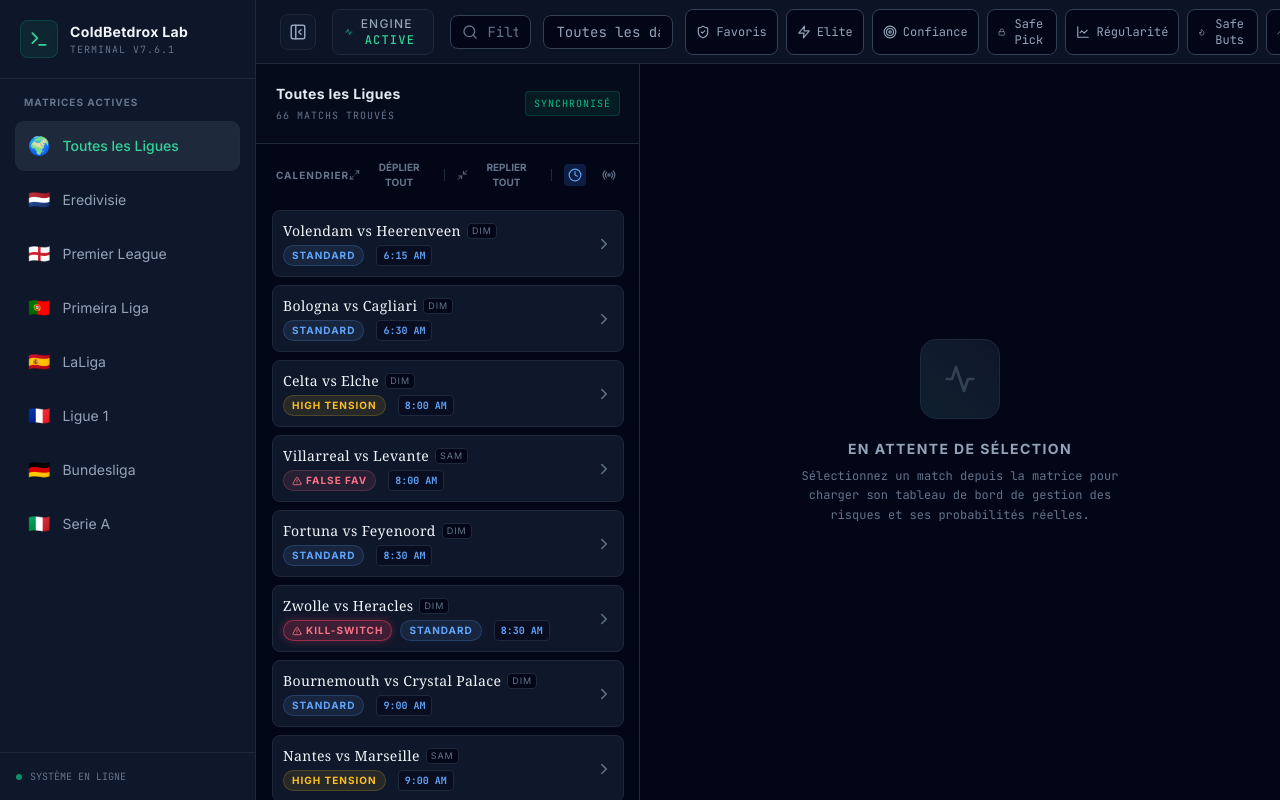
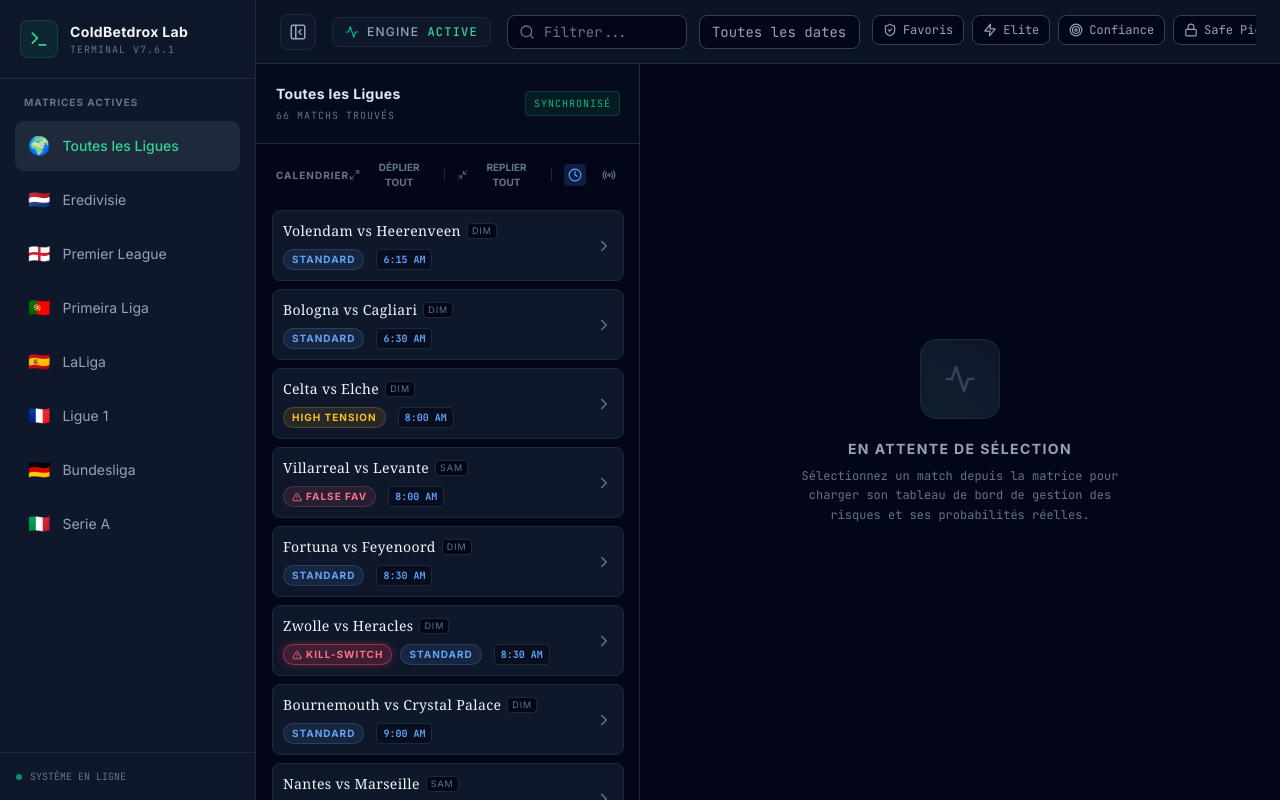
Before and after one commit to jnronelemile/betting-matrix-ui, a React (Vite) app: page / in a window 1280 px wide. Built offline with nearby package versions, Linux system fonts and the light colour scheme.

Commit message:
fix: optimize UI layouts for very small screens (Samsung S8+)

```diff
--- a/src/App.jsx
+++ b/src/App.jsx
@@ -293,8 +293,8 @@ export default function App() {
             </div>
           </div>
 
-          <div className="flex-1 flex items-center justify-end gap-2 sm:gap-3 ml-4">
-            <div className="relative group w-full max-w-[180px] hidden md:block">
+          <div className="flex-1 flex items-center justify-end gap-2 sm:gap-3 ml-2 sm:ml-4 min-w-0">
+            <div className="relative group w-full max-w-[180px] hidden md:block shrink-0">
               <Search className="absolute left-3 top-1/2 -translate-y-1/2 text-slate-500 group-focus-within:text-emerald-500 transition-colors" size={16} />
               <input
                 type="text"
@@ -307,7 +307,7 @@ export default function App() {
             <select
               value={selectedDate}
               onChange={e => setSelectedDate(e.target.value)}
-              className="bg-slate-950 border border-slate-700 rounded-lg py-1.5 px-3 text-sm text-slate-400 focus:outline-none focus:ring-1 focus:ring-emerald-500 focus:border-emerald-500 transition-all font-mono appearance-none min-w-[130px] cursor-pointer"
+              className="bg-slate-950 border border-slate-700 rounded-lg py-1.5 px-2 sm:px-3 text-xs sm:text-sm text-slate-400 focus:outline-none focus:ring-1 focus:ring-emerald-500 focus:border-emerald-500 transition-all font-mono appearance-none shrink-0 cursor-pointer"
             >
               <option value="ALL">Toutes les dates</option>
               {availableDates.map(date => {
@@ -325,10 +325,10 @@ export default function App() {
               })}
             </select>
 
-            <div className="flex gap-1.5 sm:gap-2">
+            <div className="flex gap-1.5 sm:gap-2 overflow-x-auto pb-1 min-w-0 custom-scrollbar snap-x">
               <button
                 onClick={() => setShowTrueFavorites(!showTrueFavorites)}
-                className={`flex items-center gap-1.5 px-2.5 py-1.5 rounded-lg text-xs transition-all font-mono border ${
+                className={`flex items-center gap-1.5 px-2.5 py-1.5 rounded-lg text-xs transition-all font-mono border shrink-0 snap-start ${
                   showTrueFavorites
                     ? 'bg-emerald-500/10 border-emerald-500/50 text-emerald-400 shadow-[0_0_10px_rgba(16,185,129,0.2)]'
                     : 'bg-slate-950 border-slate-700 text-slate-400 hover:text-slate-200 hover:bg-slate-900'
@@ -341,7 +341,7 @@ export default function App() {
 
               <button
                 onClick={() => setShowSuperSignals(!showSuperSignals)}
-                className={`flex items-center gap-1.5 px-2.5 py-1.5 rounded-lg text-xs transition-all font-mono border ${
+                className={`flex items-center gap-1.5 px-2.5 py-1.5 rounded-lg text-xs transition-all font-mono border shrink-0 snap-start ${
                   showSuperSignals
                     ? 'bg-amber-500/10 border-amber-500/50 text-amber-400 shadow-[0_0_10px_rgba(245,158,11,0.2)]'
                     : 'bg-slate-950 border-slate-700 text-slate-400 hover:text-slate-200 hover:bg-slate-900'
@@ -354,7 +354,7 @@ export default function App() {
 
               <button
                 onClick={() => setShowHighConfidence(!showHighConfidence)}
-                className={`flex items-center gap-1.5 px-2.5 py-1.5 rounded-lg text-xs transition-all font-mono border ${
+                className={`flex items-center gap-1.5 px-2.5 py-1.5 rounded-lg text-xs transition-all font-mono border shrink-0 snap-start ${
                   showHighConfidence
                     ? 'bg-blue-500/10 border-blue-500/50 text-blue-400 shadow-[0_0_10px_rgba(59,130,246,0.2)]'
                     : 'bg-slate-950 border-slate-700 text-slate-400 hover:text-slate-200 hover:bg-slate-900'
@@ -367,7 +367,7 @@ export default function App() {
 
               <button
                 onClick={() => setShowUltraSafe(!showUltraSafe)}
-                className={`flex items-center gap-1.5 px-2.5 py-1.5 rounded-lg text-xs transition-all font-mono border ${
+                className={`flex items-center gap-1.5 px-2.5 py-1.5 rounded-lg text-xs transition-all font-mono border shrink-0 snap-start ${
                   showUltraSafe
                     ? 'bg-purple-500/10 border-purple-500/50 text-purple-400 shadow-[0_0_10px_rgba(168,85,247,0.2)]'
                     : 'bg-slate-950 border-slate-700 text-slate-400 hover:text-slate-200 hover:bg-slate-900'
@@ -380,7 +380,7 @@ export default function App() {
 
               <button
                 onClick={() => setShowRegularity(!showRegularity)}
-                className={`flex items-center gap-1.5 px-2.5 py-1.5 rounded-lg text-xs transition-all font-mono border ${
+                className={`flex items-center gap-1.5 px-2.5 py-1.5 rounded-lg text-xs transition-all font-mono border shrink-0 snap-start ${
                   showRegularity
                     ? 'bg-cyan-500/10 border-cyan-500/50 text-cyan-400 shadow-[0_0_10px_rgba(6,182,212,0.2)]'
                     : 'bg-slate-950 border-slate-700 text-slate-400 hover:text-slate-200 hover:bg-slate-900'
@@ -393,7 +393,7 @@ export default function App() {
 
               <button
                 onClick={() => setShowSafeButs(!showSafeButs)}
-                className={`flex items-center gap-1.5 px-2.5 py-1.5 rounded-lg text-xs transition-all font-mono border ${
+                className={`flex items-center gap-1.5 px-2.5 py-1.5 rounded-lg text-xs transition-all font-mono border shrink-0 snap-start ${
                   showSafeButs
                     ? 'bg-orange-500/10 border-orange-500/50 text-orange-400 shadow-[0_0_10px_rgba(249,115,22,0.2)]'
                     : 'bg-slate-950 border-slate-700 text-slate-400 hover:text-slate-200 hover:bg-slate-900'
@@ -406,7 +406,7 @@ export default function App() {
 
               <button
                 onClick={() => setShowTopForm(!showTopForm)}
-                className={`flex items-center gap-1.5 px-2.5 py-1.5 rounded-lg text-xs transition-all font-mono border ${
+                className={`flex items-center gap-1.5 px-2.5 py-1.5 rounded-lg text-xs transition-all font-mono border shrink-0 snap-start ${
                   showTopForm
                     ? 'bg-pink-500/10 border-pink-500/50 text-pink-400 shadow-[0_0_10px_rgba(236,72,153,0.2)]'
                     : 'bg-slate-950 border-slate-700 text-slate-400 hover:text-slate-200 hover:bg-slate-900'
--- a/src/components/MatchList.jsx
+++ b/src/components/MatchList.jsx
@@ -155,7 +155,7 @@ export function MatchList({ matches, selectedMatch, onSelectMatch }) {
                         </span>
                       )}
                     </div>
-                    <div className="flex items-center gap-2">
+                    <div className="flex flex-wrap items-center gap-2 mt-1">
                       {isKillSwitch && (
                         <Badge variant="danger" className="flex items-center gap-1 bg-rose-500/20 text-rose-400 border-rose-500/50 shadow-[0_0_8px_rgba(244,63,94,0.3)]">
                           <AlertTriangle size={10} /> KILL-SWITCH
@@ -245,7 +245,7 @@ export function MatchList({ matches, selectedMatch, onSelectMatch }) {
                           <h4 className="font-serif tracking-wide font-medium text-slate-100 text-sm">
                             {match.shortAway ? `${match.shortHome} vs ${match.shortAway}` : match.Matchup}
                           </h4>
-                          <div className="flex items-center gap-1.5">
+                          <div className="flex flex-wrap items-center gap-1.5 mt-1">
                             {isKillSwitch && (
                               <Badge variant="danger" className="flex items-center gap-1 bg-rose-500/20 text-rose-400 border-rose-500/50 shadow-[0_0_8px_rgba(244,63,94,0.3)]">
                                 <AlertTriangle size={10} /> KILL-SWITCH
```
